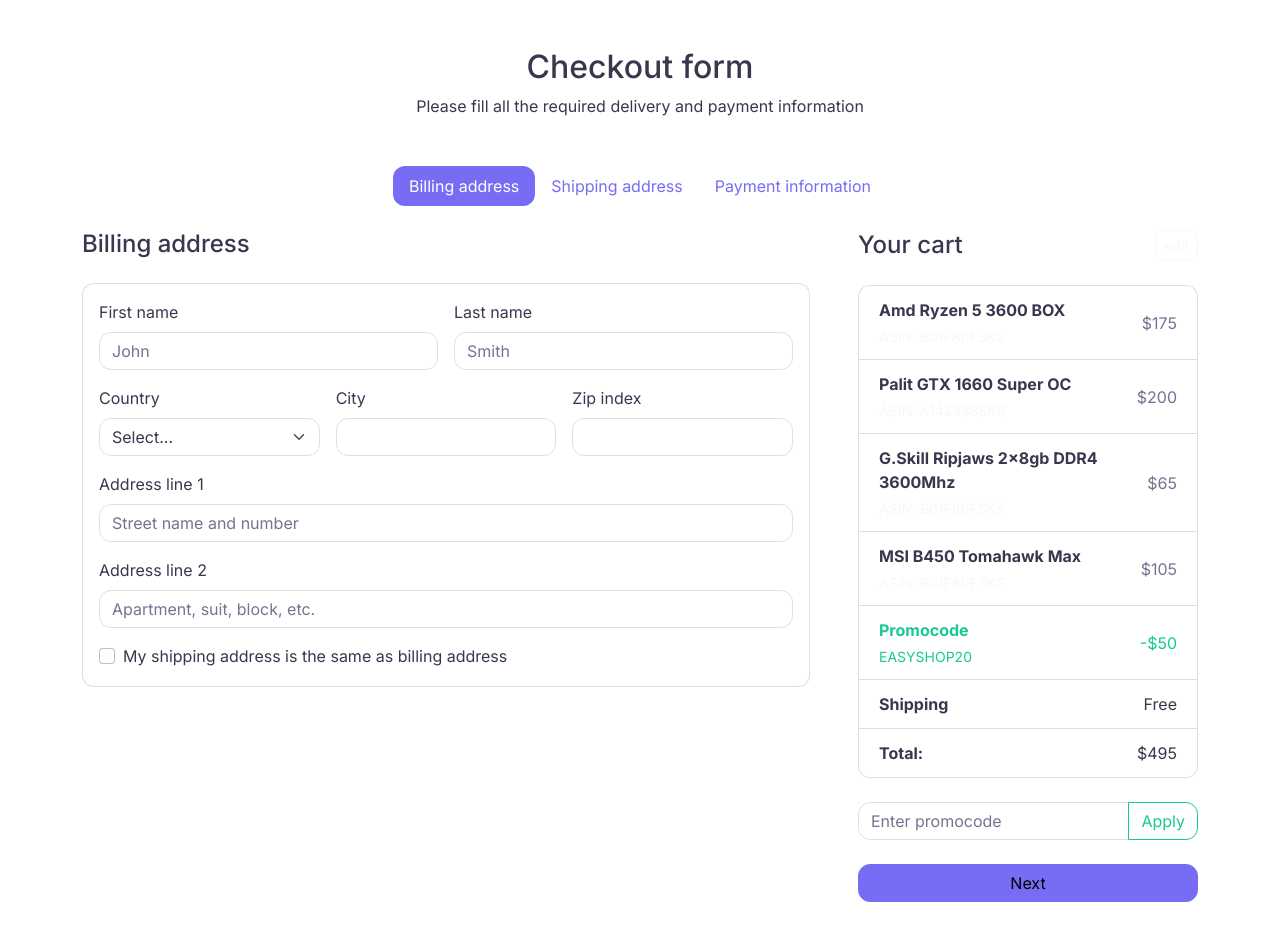
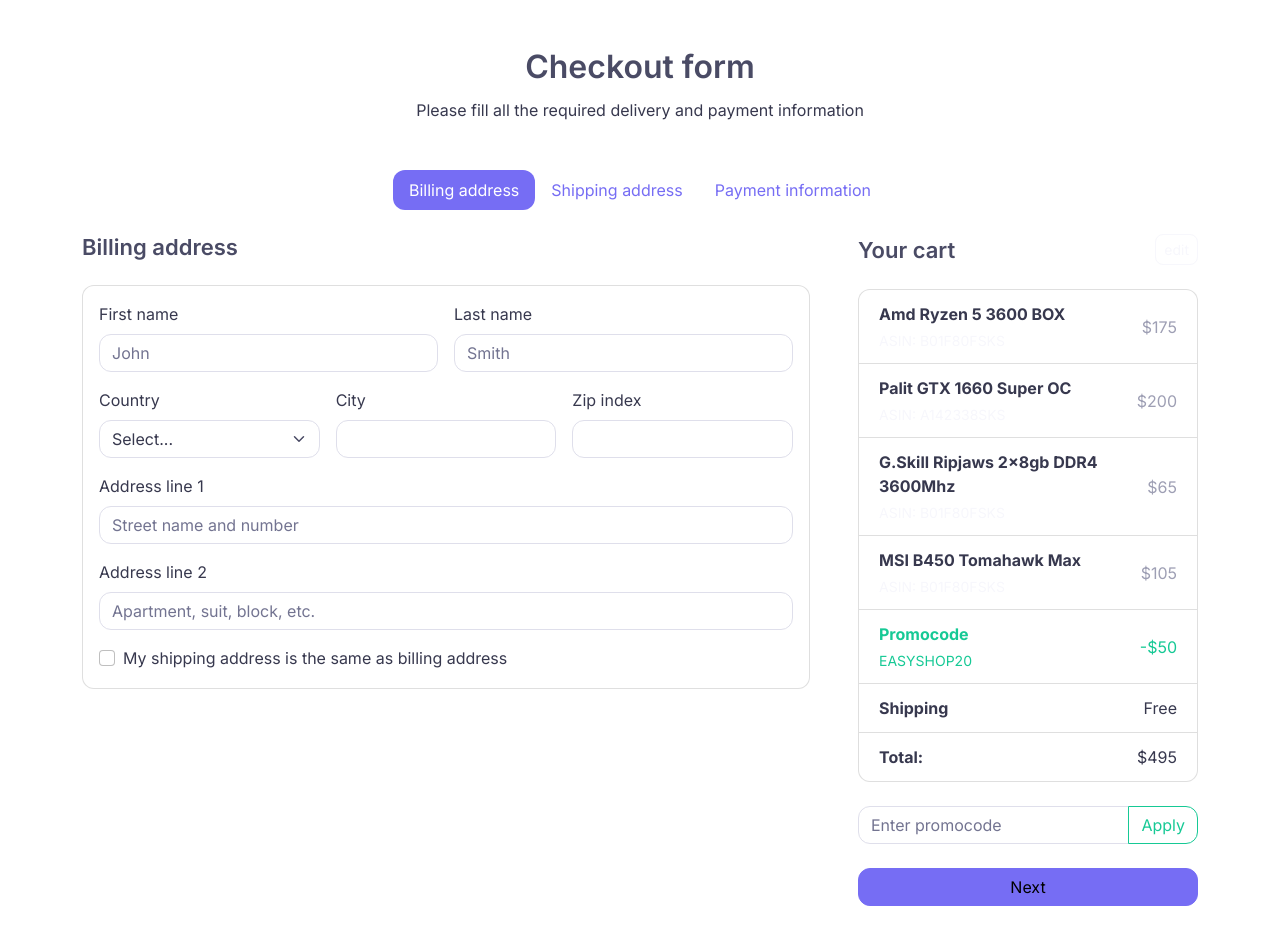
Before and after one commit to nurbolatk/customize-bootstrap, a website built with Parcel: page index.html in a window 1280 px wide. Built offline with nearby package versions, Linux system fonts and the light colour scheme.

Commit message:
Change font related variables

```diff
--- a/sass/custom/_variables.scss
+++ b/sass/custom/_variables.scss
@@ -46,11 +46,24 @@
   3: $spacer,
   // 1.5rem | 24px
   4: $spacer * 1.5,
-  // // 1.5rem | 32px
-    //   5: $spacer * 2,
   // 3rem || 48px
   5: $spacer * 3
   );
+// $spacer: 1.6rem;
+  // $spacers: (
+    //   // 0 px
+//     0: 0,
+//   // 0.25rem | 4px
+//     1: $spacer / 4,
+//   // 0.5rem | 8px
+//     2: $spacer / 2,
+//   // 1rem | 16px
+//     3: $spacer,
+//   // 1.5rem | 24px
+//     4: $spacer * 1.5,
+//     // 3rem || 48px
+//     5: $spacer * 3
+// );
 
 // Body
 //
@@ -64,22 +77,23 @@
 // Style p element.
 
 $paragraph-margin-bottom: 1rem;
+// $paragraph-margin-bottom: ($spacer * 1.25); // 20px // around
 
 // Border radius
 // card use 1rem border raduis, but they do not use these variables
 // buttons, inputs use 0.75rem - they directly use
 
-$border-radius: 0.75rem;
+$border-radius:    0.75rem;
 $border-radius-sm: 0.5rem;
 $border-radius-lg: 1rem;
 
-// Box shadows
+// Box shadows      x-offset  y-offset  blur      spread    color
 //
-$box-shadow: 0 0 0.625rem -0.1875rem rgba($black, 0.13);
-$box-shadow-sm: 0 0 0.625rem -0.1875rem rgba($black, 0.13);
-$box-shadow-lg: -0.0625rem 0 0.625rem 0 rgba($black, 0.07),
-  0.3125rem 1.25rem 2.5rem 0 rgba($black, 0.04);
-$box-shadow-active: 0.1875rem 0.1875rem 0.625rem -0.125rem rgba($black, 0.09);
+$box-shadow:        0         0         0.625rem -0.1875rem rgba($black, 0.13);
+$box-shadow-sm:     0         0         0.625rem -0.1875rem rgba($black, 0.13);
+$box-shadow-lg:    -0.0625rem 0         0.625rem  0         rgba($black, 0.07),
+                    0.3125rem 1.25rem   2.5rem    0         rgba($black, 0.04);
+$box-shadow-active: 0.1875rem 0.1875rem 0.625rem -0.125rem  rgba($black, 0.09);
 
 .box-shadow {
   box-shadow: $box-shadow;
@@ -102,6 +116,83 @@
   transition: border-color 0.2s ease-in-out, box-shadow 0.2s ease-in-out;
 }
 
-// Fonts
+// Typography
+//
+// Font, line-height, and color for body text, headings, and more.
+
 $font-family-sans-serif: "Inter", sans-serif;
-$font-size-root: null;
+// $font-size-root: 62.5%; // 10px
+// $font-size-base: 1.6rem; // 16px
+$font-size-base: 1rem; // 16px
+
+// this from Around
+$font-size-xl: ($font-size-base * 1.25); // 20px
+$font-size-lg: ($font-size-base * 1.125); // 18px // bootstrap also uses
+$font-size-md: ($font-size-base * .9375); // 15px
+$font-size-sm: ($font-size-base * .875); // 14px // bootstrap also uses
+$font-size-ms: ($font-size-base * .8125); // 13px
+$font-size-xs: ($font-size-base * .75); // 12px
+
+$font-sizes: ();
+$font-sizes: map-merge(
+  (
+    "xl":   $font-size-xl,
+    "lg":   $font-size-lg,
+    "base": $font-size-base,
+    "md":   $font-size-md,
+    "sm":   $font-size-sm,
+    "ms":   $font-size-ms,
+    "xs":   $font-size-xs
+  ),
+  $font-sizes
+);
+
+$font-weight-medium:          500; // from around
+$font-weight-semibold:        600; // from around
+
+$line-height-base:            1.5;
+$line-height-lg:              1.5;
+$line-height-sm:              1.5;
+
+$h1-font-size:                $font-size-base * 2.5;
+$h2-font-size:                $font-size-base * 2;
+$h3-font-size:                $font-size-base * 1.625; //less than default bs
+$h4-font-size:                $font-size-base * 1.375; //less than default bs
+$h5-font-size:                $font-size-base * 1.125; //less than default bs
+$h6-font-size:                $font-size-base;
+
+// this is from Around.
+// TODO: Play with heading font sizes, line heights, margins
+$h1-line-height:              1.2;
+$h2-line-height:              1.25;
+$h3-line-height:              1.3;
+$h4-line-height:              1.35;
+$h5-line-height:              1.4;
+$h6-line-height:              1.4;
+
+$headings-margin-bottom:      ($spacer * .75);
+$headings-font-weight:        $font-weight-semibold;
+$headings-color: $gray-800; // around
+
+// TODO: Check, Assign these display variables
+$display1-size:               4.5rem;
+$display2-size:               4rem;
+$display3-size:               3.5rem;
+$display4-size:               3rem;
+
+$display1-weight:             $headings-font-weight; // 600
+$display2-weight:             $headings-font-weight;
+$display3-weight:             $headings-font-weight;
+$display4-weight:             $headings-font-weight;
+$display-line-height:         1;
+
+$text-muted:                  $gray-500;
+$text-shadow:                 0 .0625rem rgba($black, .5);// around
+
+// TODO: Check, Assign these blockquote variables
+$blockquote-font-size:          $font-size-base !default;
+$blockquote-small-font-size:    $font-size-base !default;
+$blockquote-small-font-weight:  $font-weight-medium !default;
+$blockquote-small-color:        $headings-color !default;
+$blockquote-mark-color:         rgba($primary, .5) !default;
+$blockquote-mark-font-size:     4rem !default;
```
Lines whose indentation alone changed are shown as unchanged.
